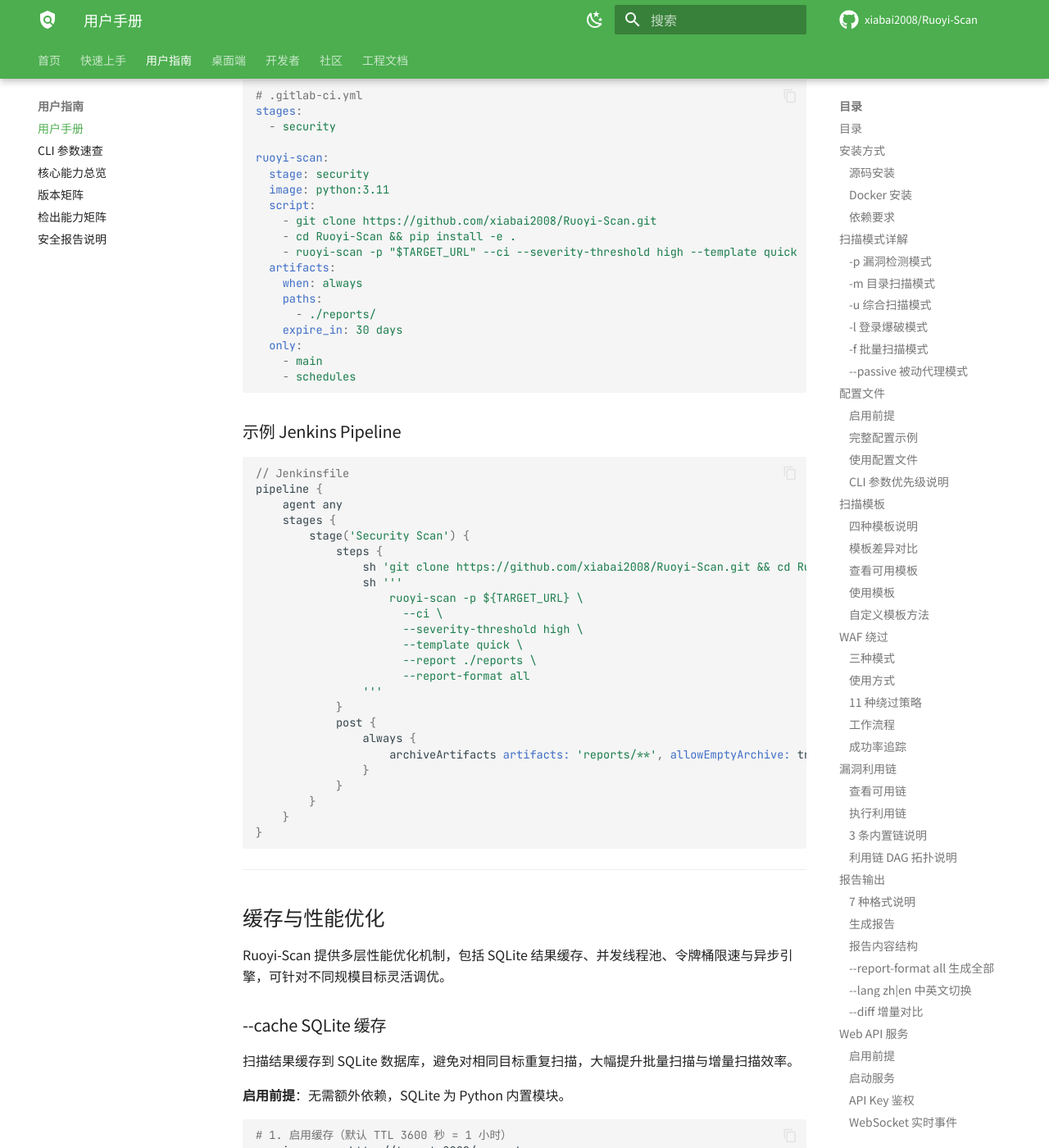
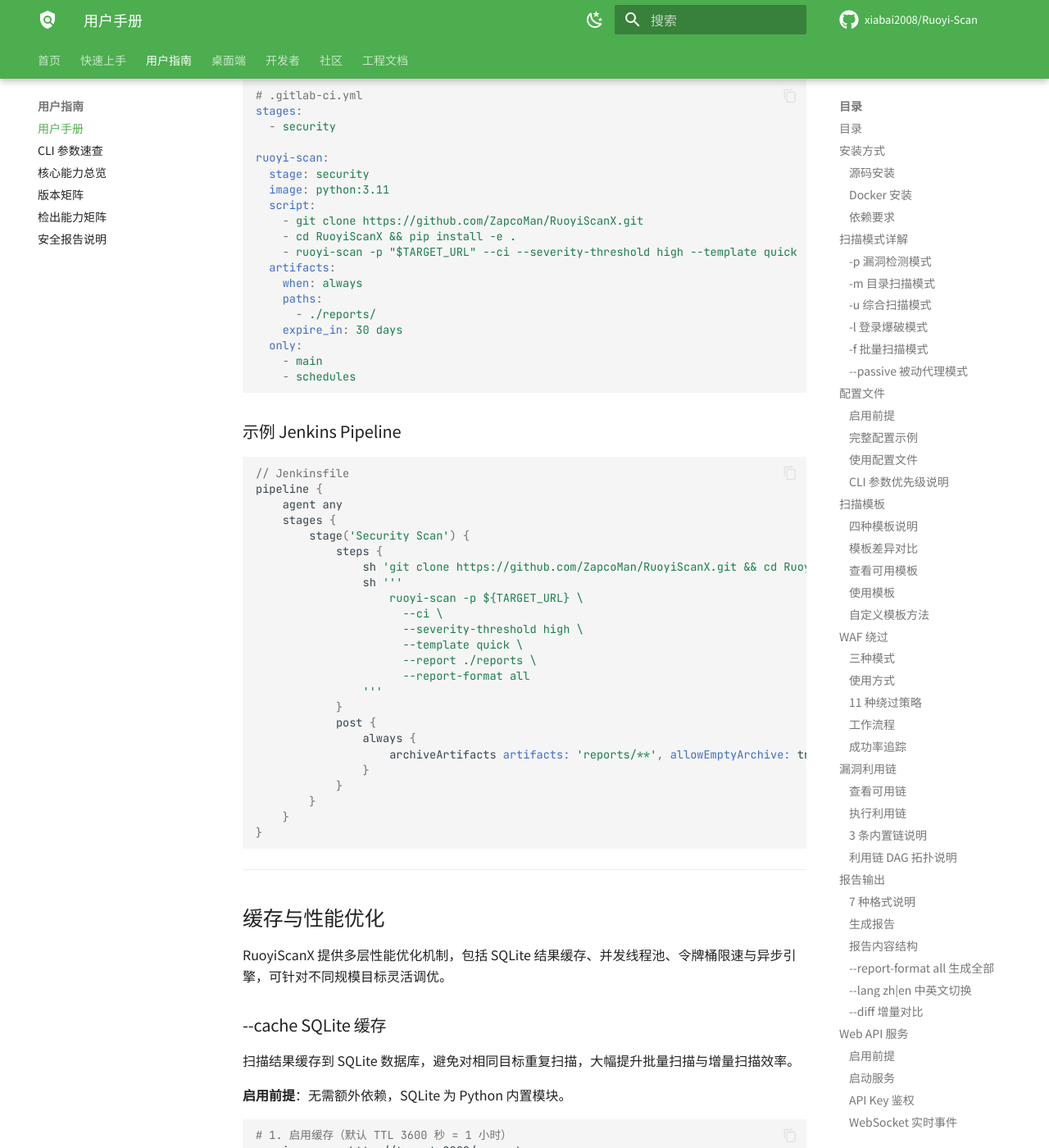
Before and after one commit to ZapcoMan/RuoyiScanX, an MkDocs documentation site: the page built from docs/usage.md, in a window 1280 px wide and 1400 px high, scrolled down 33866 px. Shown: the whole window at 82% size. Built offline with MkDocs 1.6.1 and Material for MkDocs 9.7.7, drawn with Linux system fonts in a browser that asks for light colours; comment, search, counter and statistics services are not loaded; some of the changed text lies outside the part shown.

Commit message:
docs: 更新项目名称从Ruoyi-Scan到RuoyiScanX
- 更新文档标题和描述中的项目名称引用
- 修改GitHub仓库链接地址
- 更新安装命令中的目录名称
- 替换所有Ruoyi-Scan为RuoyiScanX的实例
- 添加原项目链接以致敬原作者XIABAI

````diff
--- a/docs/usage.md
+++ b/docs/usage.md
@@ -1,8 +1,8 @@
-# Ruoyi-Scan 用户指南
+# RuoyiScanX 用户指南
 
 > 版本：1.4.3 ｜ 作者：XIABAI ｜ 适用对象：安全工程师 / 渗透测试人员 / DevSecOps 工程师
 >
-> 本指南详细说明 Ruoyi-Scan 的安装、各扫描模式、配置、模板、WAF 绕过、利用链、报告输出、Web API、认证扫描、分布式扫描、CI/CD 集成与缓存性能优化等内容。所有示例命令均可直接复制运行。
+> 本指南详细说明 RuoyiScanX 的安装、各扫描模式、配置、模板、WAF 绕过、利用链、报告输出、Web API、认证扫描、分布式扫描、CI/CD 集成与缓存性能优化等内容。所有示例命令均可直接复制运行。
 
 ---
 
@@ -34,7 +34,7 @@
 
 ## 安装方式
 
-Ruoyi-Scan 采用 PEP 621 元数据规范，提供源码安装与 Docker 安装两种方式。**核心依赖仅 `requests` 与 `requests-mock`，零系统级依赖**，其余能力通过可选依赖组按需启用。
+RuoyiScanX 采用 PEP 621 元数据规范，提供源码安装与 Docker 安装两种方式。**核心依赖仅 `requests` 与 `requests-mock`，零系统级依赖**，其余能力通过可选依赖组按需启用。
 
 ### 源码安装
 
@@ -42,8 +42,8 @@
 
 ```bash
 # 1. 克隆仓库
-git clone https://github.com/xiabai2008/Ruoyi-Scan.git
-cd Ruoyi-Scan
+git clone https://github.com/ZapcoMan/RuoyiScanX.git
+cd RuoyiScanX
 
 # 2. 可编辑模式安装（修改源码即时生效）
 pip install -e .
@@ -177,7 +177,7 @@
 
 ## 扫描模式详解
 
-Ruoyi-Scan 提供 6 种扫描模式，覆盖从单点验证到全量攻防演练的不同场景。
+RuoyiScanX 提供 6 种扫描模式，覆盖从单点验证到全量攻防演练的不同场景。
 
 ### -p 漏洞检测模式
 
@@ -372,8 +372,8 @@
 **适用场景**：通过浏览器代理正常访问目标，扫描器自动捕获流量并扫描，无需主动发起请求。适合「人工浏览 + 自动扫描」组合，可绕过主动扫描的 WAF 检测。
 
 **工作原理**：
-1. Ruoyi-Scan 启动一个本地 HTTP/HTTPS 代理服务器
-2. 浏览器配置代理指向 Ruoyi-Scan
+1. RuoyiScanX 启动一个本地 HTTP/HTTPS 代理服务器
+2. 浏览器配置代理指向 RuoyiScanX
 3. 用户正常浏览目标站点
 4. 扫描器捕获所有 HTTP 流量，自动去重并执行 POC 检测
 
@@ -412,9 +412,9 @@
 **配合 BurpSuite 上游代理**：
 
 ```bash
-# Ruoyi-Scan 作为下游，BurpSuite 作为上游
+# RuoyiScanX 作为下游，BurpSuite 作为上游
 ruoyi-scan --passive --passive-port 8080 --proxy http://127.0.0.1:8888
-# 浏览器 → Ruoyi-Scan(8080) → BurpSuite(8888) → 目标
+# 浏览器 → RuoyiScanX(8080) → BurpSuite(8888) → 目标
 ```
 
 > 提示：被动模式不会主动发起任何请求到目标，仅分析浏览器实际访问的 URL，对目标零压力，是合规扫描的首选方式。
@@ -440,7 +440,7 @@
 创建 `config.yaml`：
 
 ```yaml
-# Ruoyi-Scan 完整配置文件示例
+# RuoyiScanX 完整配置文件示例
 # 所有字段均可选，未配置的字段使用默认值
 
 # ── 扫描模式 ──
@@ -579,7 +579,7 @@
 
 ## 扫描模板
 
-为简化不同场景下的参数组合，Ruoyi-Scan 内置 4 种扫描模板板，覆盖快速验证、深度渗透、合规检查、护网行动四类典型场景。
+为简化不同场景下的参数组合，RuoyiScanX 内置 4 种扫描模板板，覆盖快速验证、深度渗透、合规检查、护网行动四类典型场景。
 
 ### 四种模板说明
 
@@ -689,7 +689,7 @@
 
 ## WAF 绕过
 
-Ruoyi-Scan 内置 11 种 WAF 绕过策略，配合三态判定保护矩阵与成功率追踪，能在检测到 WAF 时自动调整请求特征，提升 POC 命中率。
+RuoyiScanX 内置 11 种 WAF 绕过策略，配合三态判定保护矩阵与成功率追踪，能在检测到 WAF 时自动调整请求特征，提升 POC 命中率。
 
 ### 三种模式
 
@@ -740,7 +740,7 @@
 
 ### 成功率追踪
 
-Ruoyi-Scan 持续记录每种绕过策略的成功率，并在扫描结束后输出统计：
+RuoyiScanX 持续记录每种绕过策略的成功率，并在扫描结束后输出统计：
 
 ```
 WAF 绕过策略统计：
@@ -881,7 +881,7 @@
 
 ## 报告输出
 
-Ruoyi-Scan 支持 7 种报告格式，覆盖交付、归档、合规、机器处理等不同场景，并支持中英文切换与增量对比。
+RuoyiScanX 支持 7 种报告格式，覆盖交付、归档、合规、机器处理等不同场景，并支持中英文切换与增量对比。
 
 ### 7 种格式说明
 
@@ -1142,7 +1142,7 @@
 
 ## 认证扫描
 
-针对需要登录才能访问的目标，Ruoyi-Scan 提供 4 种认证注入方式，将认证信息自动附加到所有扫描请求中。
+针对需要登录才能访问的目标，RuoyiScanX 提供 4 种认证注入方式，将认证信息自动附加到所有扫描请求中。
 
 ### --auth cookie/token/bearer
 
@@ -1231,7 +1231,7 @@
 
 ## 分布式扫描
 
-针对万级以上的大规模批量扫描场景，Ruoyi-Scan 提供 Redis Master-Worker 分布式架构，支持多机协作扫描与全局限速。
+针对万级以上的大规模批量扫描场景，RuoyiScanX 提供 Redis Master-Worker 分布式架构，支持多机协作扫描与全局限速。
 
 ### 启用前提
 
@@ -1402,7 +1402,7 @@
 
 ## CI/CD 集成
 
-Ruoyi-Scan 提供原生 CI/CD 集成能力，支持根据漏洞严重度自动决定流水线成败，并一键生成主流 CI 平台的配置文件。
+RuoyiScanX 提供原生 CI/CD 集成能力，支持根据漏洞严重度自动决定流水线成败，并一键生成主流 CI 平台的配置文件。
 
 ### --ci 模式 + 严重度阈值
 
@@ -1465,7 +1465,7 @@
 
 ```yaml
 # .github/workflows/ruoyi-scan.yml
-name: Ruoyi-Scan Security Check
+name: RuoyiScanX Security Check
 
 on:
   push:
@@ -1488,10 +1488,10 @@
         with:
           python-version: '3.11'
 
-      - name: Install Ruoyi-Scan
+      - name: Install RuoyiScanX
         run: |
-          git clone https://github.com/xiabai2008/Ruoyi-Scan.git
-          cd Ruoyi-Scan
+          git clone https://github.com/ZapcoMan/RuoyiScanX.git
+          cd RuoyiScanX
           pip install -e ".[report]"  # 含 PDF/Word/Excel 报告
 
       - name: Run Security Scan
@@ -1531,8 +1531,8 @@
   stage: security
   image: python:3.11
   script:
-    - git clone https://github.com/xiabai2008/Ruoyi-Scan.git
-    - cd Ruoyi-Scan && pip install -e .
+    - git clone https://github.com/ZapcoMan/RuoyiScanX.git
+    - cd RuoyiScanX && pip install -e .
     - ruoyi-scan -p "$TARGET_URL" --ci --severity-threshold high --template quick
   artifacts:
     when: always
@@ -1553,7 +1553,7 @@
     stages {
         stage('Security Scan') {
             steps {
-                sh 'git clone https://github.com/xiabai2008/Ruoyi-Scan.git && cd Ruoyi-Scan && pip install -e .'
+                sh 'git clone https://github.com/ZapcoMan/RuoyiScanX.git && cd RuoyiScanX && pip install -e .'
                 sh '''
                     ruoyi-scan -p ${TARGET_URL} \
                       --ci \
@@ -1577,7 +1577,7 @@
 
 ## 缓存与性能优化
 
-Ruoyi-Scan 提供多层性能优化机制，包括 SQLite 结果缓存、并发线程池、令牌桶限速与异步引擎，可针对不同规模目标灵活调优。
+RuoyiScanX 提供多层性能优化机制，包括 SQLite 结果缓存、并发线程池、令牌桶限速与异步引擎，可针对不同规模目标灵活调优。
 
 ### --cache SQLite 缓存
 
````
Also changed, not shown: other parts of docs/usage.md (+3 -2 lines), docs/plugin_dev.md (+6 -6 lines), docs/quickstart.md (+3 -3 lines), docs/version-matrix.md (+2 -2 lines), lab/README.md (+1 -1 lines).
